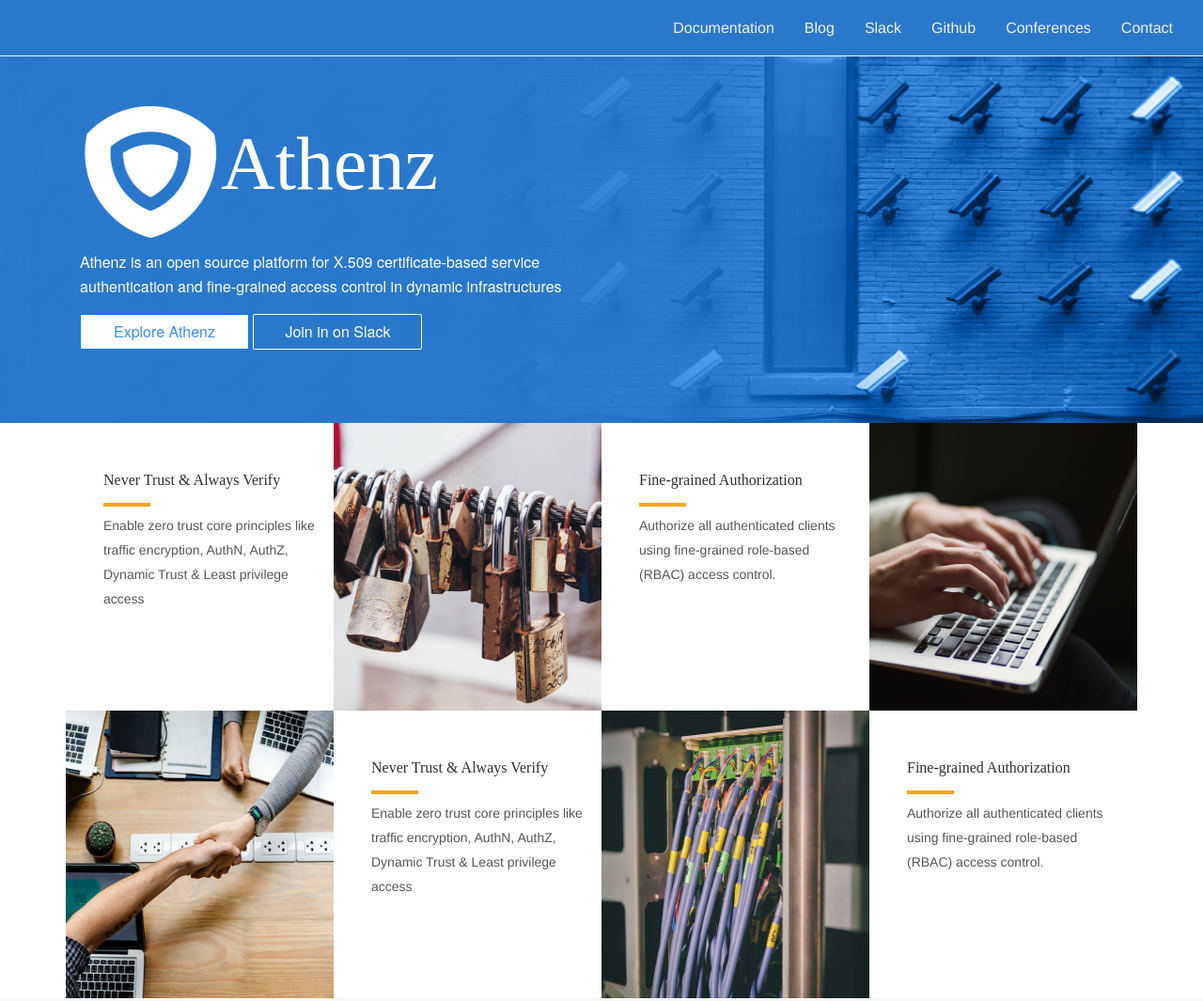
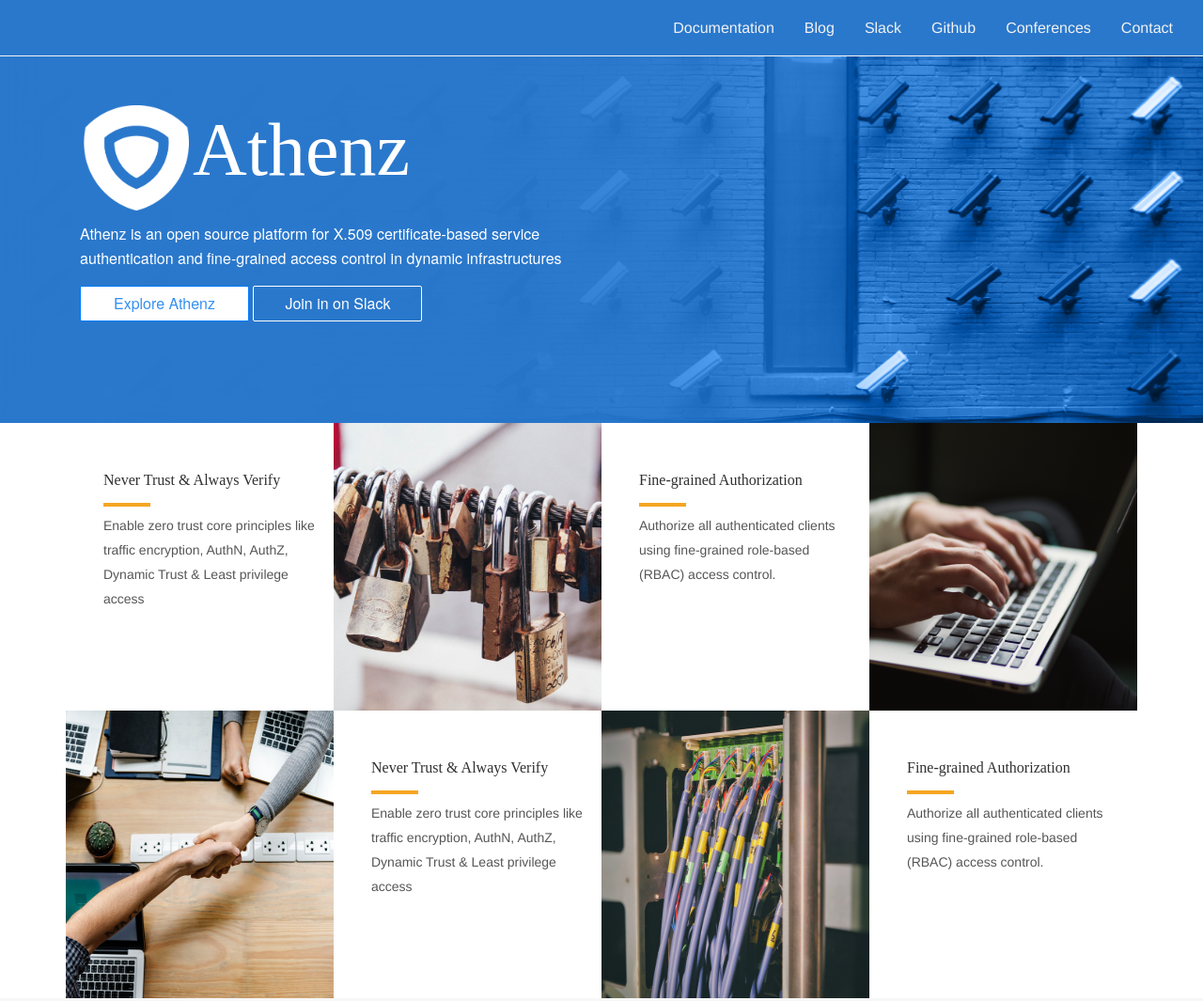
Before and after one commit to gurleen-gks/athenz_website, a plain HTML site: page index.html in a window 1280 px wide. Shown: the top 1065 px of the page at 94% size. Drawn offline with Linux system fonts and the light colour scheme.

Commit message:
Reducing logo size

```diff
--- a/index.html
+++ b/index.html
@@ -42,7 +42,7 @@
                 <div class="col-md-auto col-lg-8 col-xl-6">
                     <div class="heading mt-0">
                         <h1><img src="assets/Athenz_Logo_Mark_White@2x.png" class="img-fluid" alt="Athenz Logo"
-                                 style="width: 150px; height: 150px;">Athenz</h1>
+                                 style="width: 120px; height: 120px;">Athenz</h1>
 
                         <div>
                             <p class="word-wrap">Athenz is an open source platform for X.509 certificate-based service
```
